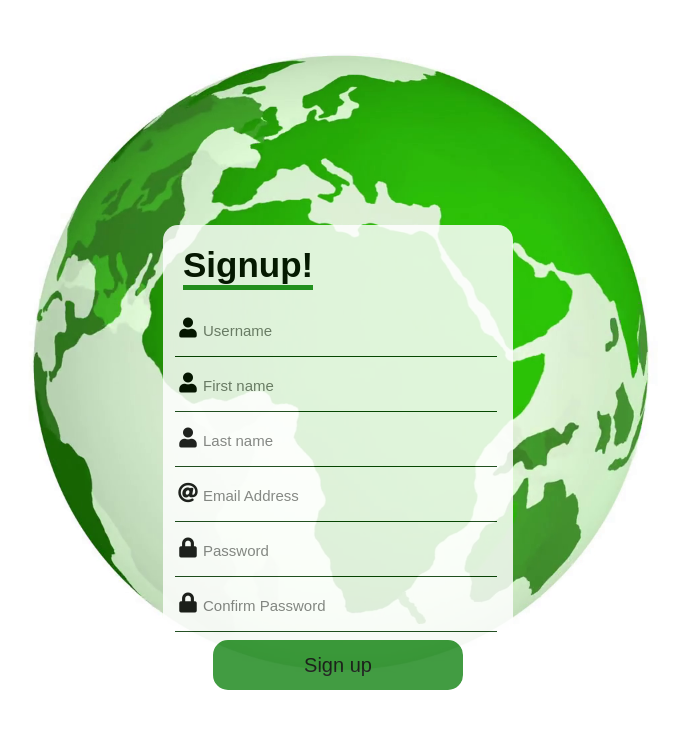
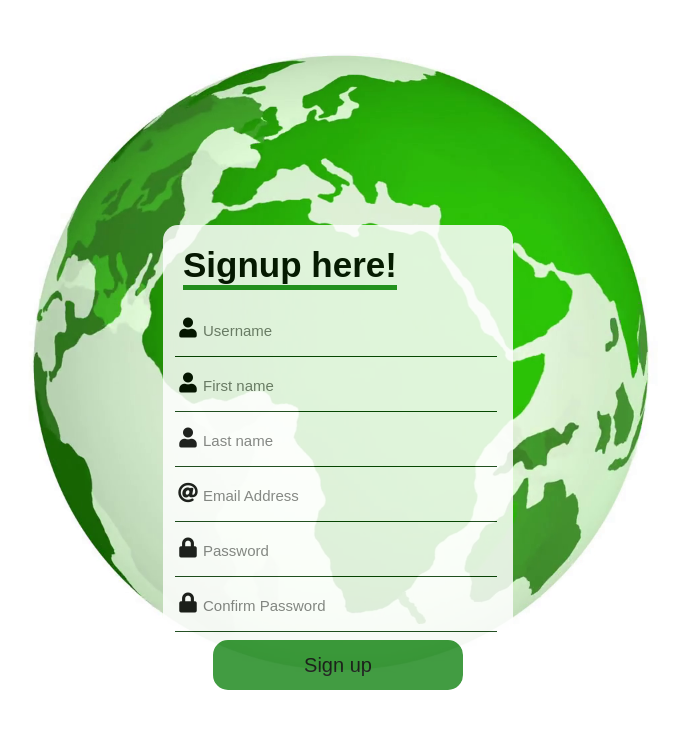
Before and after one commit to OneOneFour/ICHack19, a Flask app: page /signup in a window 1280 px wide. Shown: the top 729 px of the page, without its empty margins (302-982 px from the left). Run offline with Flask 2, Linux system fonts and the light colour scheme; some libraries are stand-ins or nearby versions.

Commit message:
linked: need an account to redirect to signup page

```diff
--- a/backend/templates/login.html
+++ b/backend/templates/login.html
@@ -38,7 +38,7 @@
 {#    </div>#}
 
     <div class="text-bot" >
-        <a href = "#"> Need an account? </a>
+        <a href = "http://127.0.1:5000/signup"> Need an account? </a>
     </div>
 
 {% endblock %}
--- a/backend/templates/signup.html
+++ b/backend/templates/signup.html
@@ -1,6 +1,6 @@
 {% extends "auth_style.html" %}
 {% block content %}
-        <h1> Signup! </h1>
+        <h1> Signup here! </h1>
         <form action="" method="post">
             <div class="textbox">
                 <i class="fas fa-user"></i>
```
